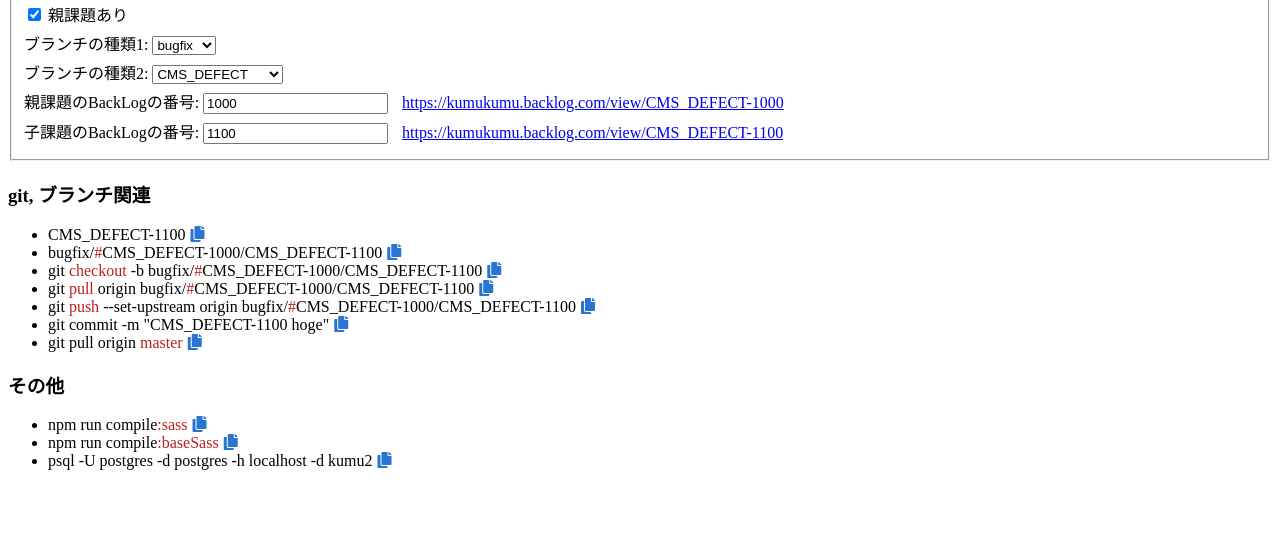
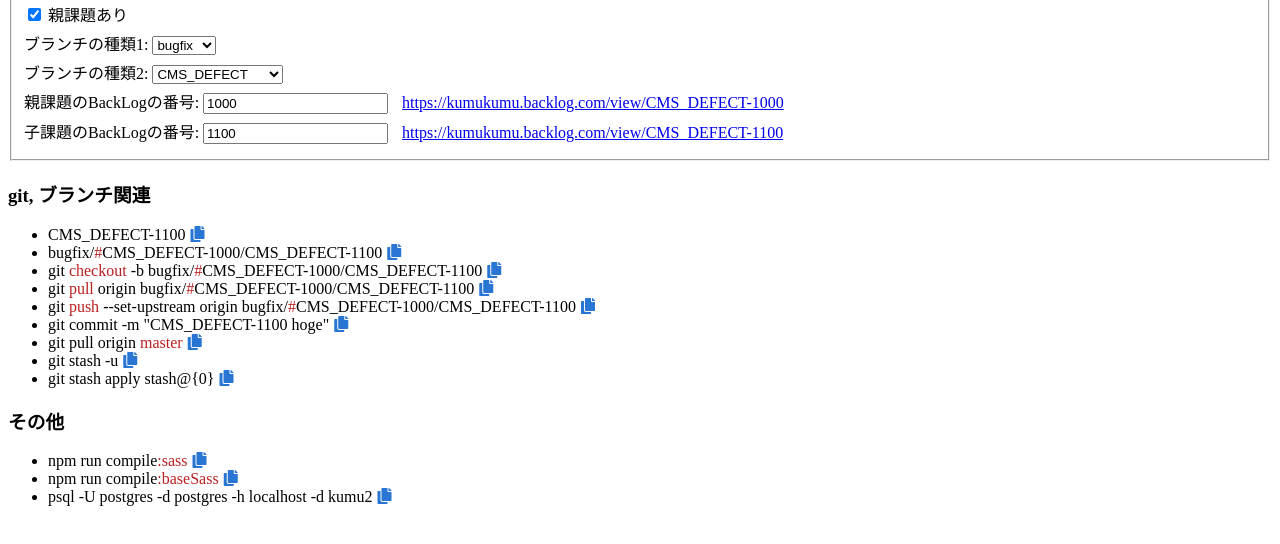
Before and after one commit to khosokawa0716/branchname-and-command, a plain HTML site: page index.html in a window 1280 px wide. Shown: the part 110-654 px from the top of the page. Drawn offline with Linux system fonts and the light colour scheme.

Commit message:
stashのコマンドを追加

```diff
--- a/index.html
+++ b/index.html
@@ -62,6 +62,8 @@
       <li><span id="push"></span><i class="fas fa-copy"></i></li>
       <li><span id="commit"></span><i class="fas fa-copy"></i></li>
       <li><span>git pull origin <span class="red">master</span></span><i class="fas fa-copy"></i></li>
+      <li><span>git stash -u</span><i class="fas fa-copy"></i></li>
+      <li><span>git stash apply stash@{0}</span><i class="fas fa-copy"></i></li>
     </ul>
     <h3>その他</h3>
     <ul>
```
